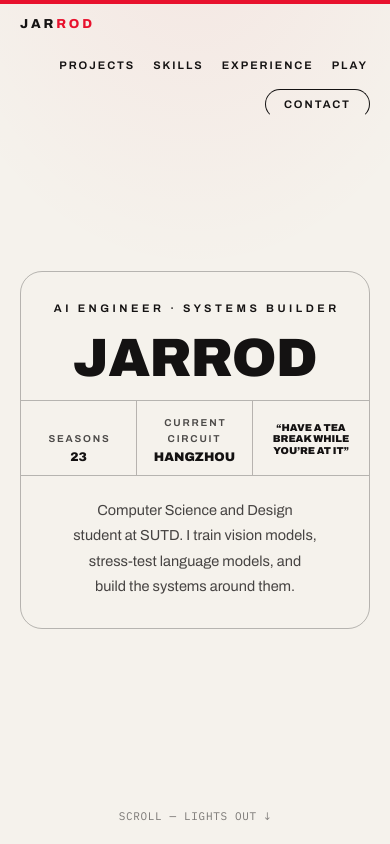
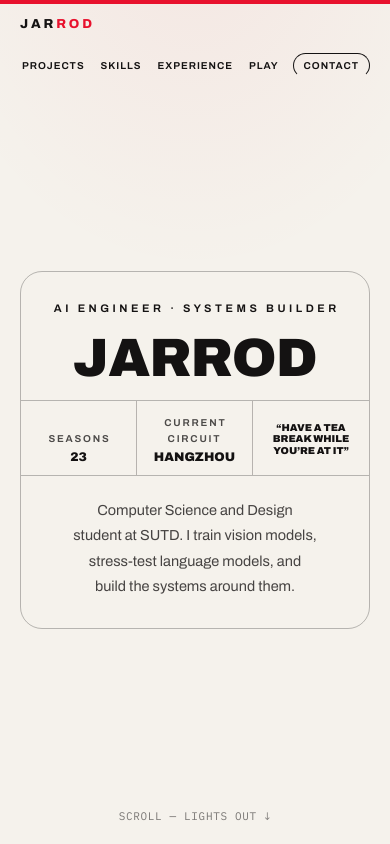
Before and after one commit to Jaelucard/jaelucard.github.io, a React (Vite) app: page / in a window 390 px wide. Shown: the top 844 px of the page. Built offline with nearby package versions, Linux system fonts and the light colour scheme; no server answers.

Commit message:
Fit portfolio navigation with the new Play link on phones

```diff
--- a/src/styles/global.css
+++ b/src/styles/global.css
@@ -90,7 +90,8 @@ img{ max-width: 100%; display: block; }
   text-transform: uppercase; letter-spacing: .22em; }
 .nav-brand em{ font-style: normal; color: var(--rosso); }
 .nav-links{ display: flex; align-items: center; flex-wrap: wrap;
-  justify-content: flex-end; gap: clamp(14px, 2.5vw, 30px); list-style: none; }
+  justify-content: flex-end; gap: clamp(14px, 2.5vw, 30px); list-style: none;
+  min-width: 0; max-width: 100%; }
 .nav-links a{
   font-size: 11px; font-weight: 650; text-transform: uppercase;
   letter-spacing: .18em; padding: 6px 2px;
@@ -478,6 +479,9 @@ img{ max-width: 100%; display: block; }
   .row-note{ grid-column: 2; }
 }
 @media (max-width: 640px){
+  .nav-links{ width: 100%; justify-content: space-between; gap: 8px; }
+  .nav-links a{ font-size: 10px; letter-spacing: .1em; }
+  .nav-cta{ padding: 6px 10px !important; }
   .gp-cells{ grid-template-columns: repeat(2, 1fr); }
   .gp-cells .cell:nth-child(2){ border-right: 0; }
   .gp-cells .cell:nth-child(-n+2){ border-bottom: 1px solid var(--rosso); }
```
Also changed, not shown: 1 other file (tests, documents, lock files or other folders).
